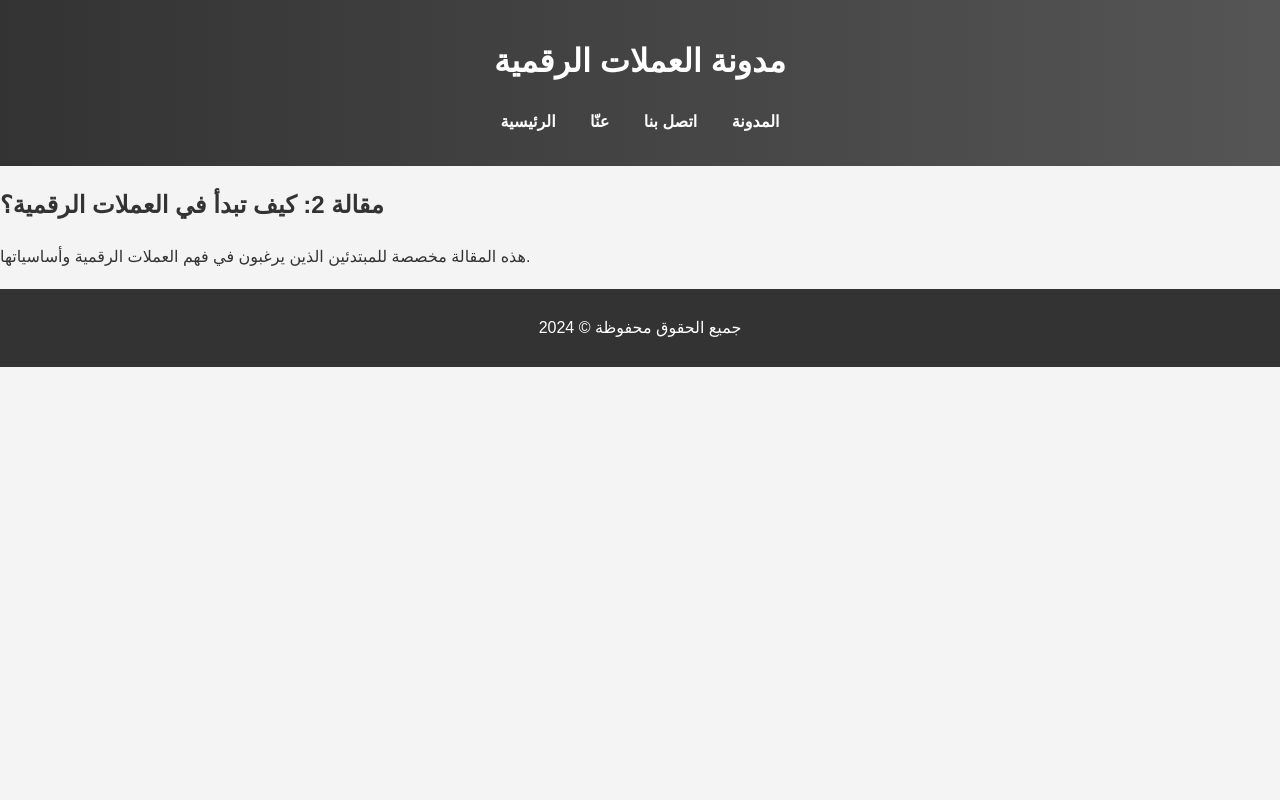
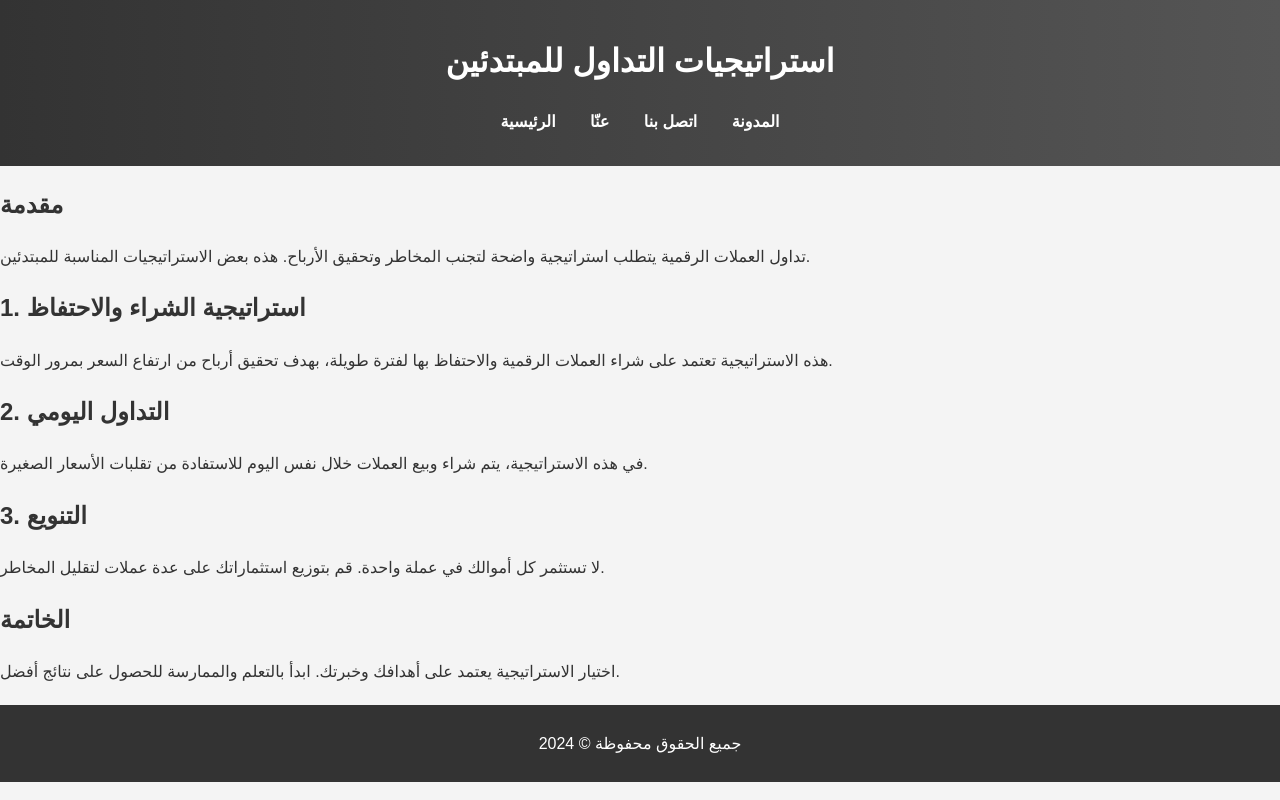
Before and after one commit to Noha173/Mo2achir-o, a plain HTML site: page article_2.html in a window 1280 px wide. Drawn offline with Linux system fonts and the light colour scheme; files that its build step writes are made by us from their sources.

Commit message:
article_2.html

```diff
--- a/article_2.html
+++ b/article_2.html
@@ -1,15 +1,14 @@
-
 <!DOCTYPE html>
 <html lang="ar">
 <head>
     <meta charset="UTF-8">
     <meta name="viewport" content="width=device-width, initial-scale=1.0">
-    <title>مقالة 2 - العملات الرقمية</title>
+    <title>استراتيجيات التداول للمبتدئين</title>
     <link rel="stylesheet" href="../styles/style.css">
 </head>
 <body>
     <header>
-        <h1>مدونة العملات الرقمية</h1>
+        <h1>استراتيجيات التداول للمبتدئين</h1>
         <nav>
             <ul>
                 <li><a href="../index.html">الرئيسية</a></li>
@@ -21,8 +20,16 @@
     </header>
     <main>
         <section>
-            <h2>مقالة 2: كيف تبدأ في العملات الرقمية؟</h2>
-            <p>هذه المقالة مخصصة للمبتدئين الذين يرغبون في فهم العملات الرقمية وأساسياتها.</p>
+            <h2>مقدمة</h2>
+            <p>تداول العملات الرقمية يتطلب استراتيجية واضحة لتجنب المخاطر وتحقيق الأرباح. هذه بعض الاستراتيجيات المناسبة للمبتدئين.</p>
+            <h2>1. استراتيجية الشراء والاحتفاظ</h2>
+            <p>هذه الاستراتيجية تعتمد على شراء العملات الرقمية والاحتفاظ بها لفترة طويلة، بهدف تحقيق أرباح من ارتفاع السعر بمرور الوقت.</p>
+            <h2>2. التداول اليومي</h2>
+            <p>في هذه الاستراتيجية، يتم شراء وبيع العملات خلال نفس اليوم للاستفادة من تقلبات الأسعار الصغيرة.</p>
+            <h2>3. التنويع</h2>
+            <p>لا تستثمر كل أموالك في عملة واحدة. قم بتوزيع استثماراتك على عدة عملات لتقليل المخاطر.</p>
+            <h2>الخاتمة</h2>
+            <p>اختيار الاستراتيجية يعتمد على أهدافك وخبرتك. ابدأ بالتعلم والممارسة للحصول على نتائج أفضل.</p>
         </section>
     </main>
     <footer>
```
